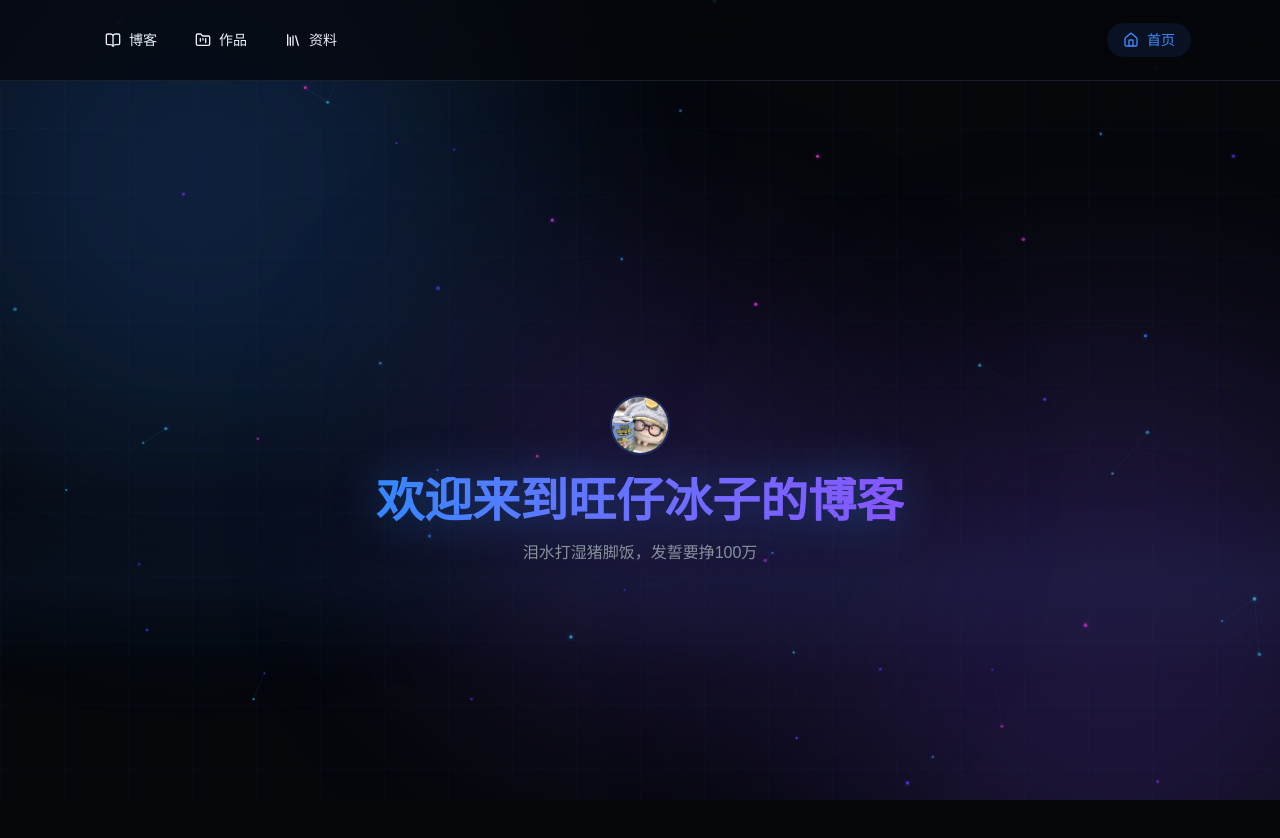
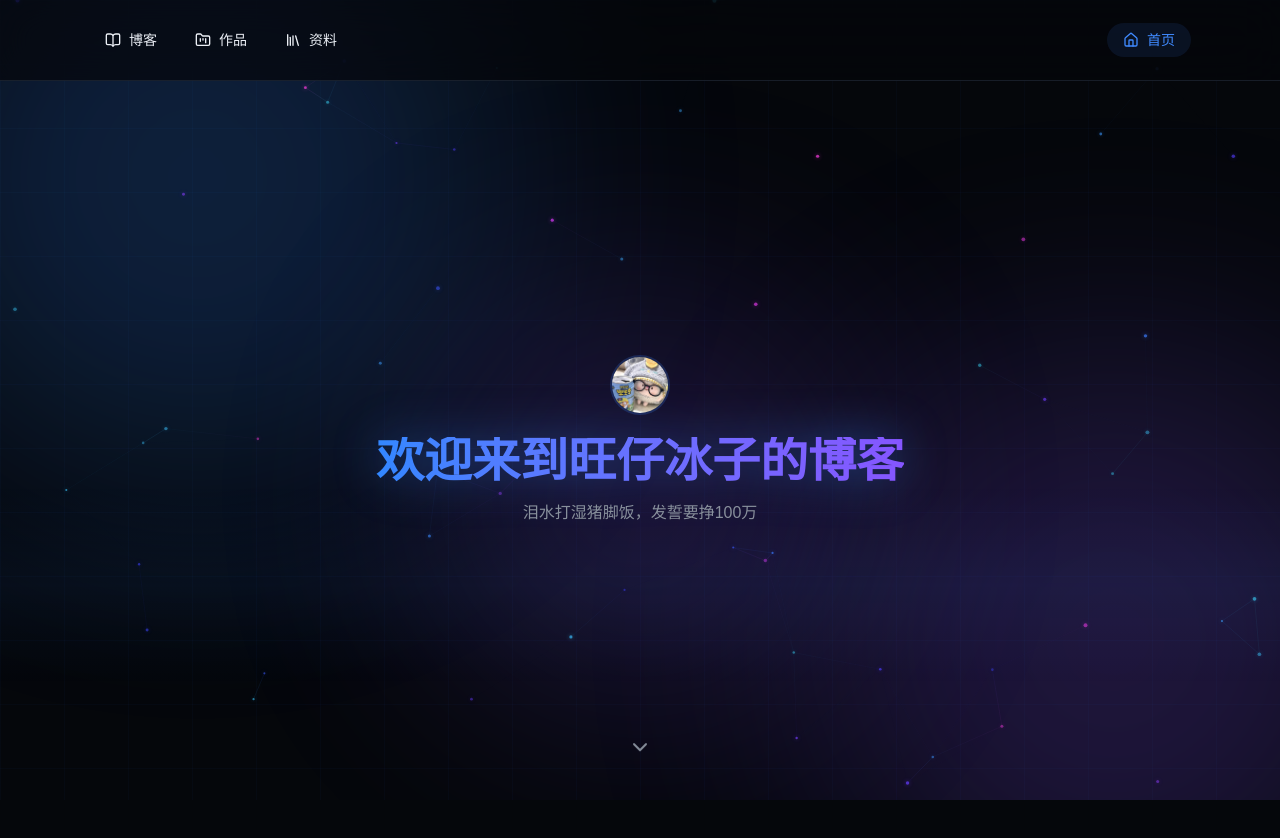
Before and after one commit to bsun9482-coder/bsun9482-coder.github.blog, a React (Vite) app: page / in a window 1280 px wide. Shown: the top 838 px of the page. After the commit the page ends 801 px from the top, so only its background shows below. Built offline with nearby package versions, Linux system fonts and the light colour scheme.

Commit message:
feat(home): 欢迎页支持下滑/按键/点击翻页进入博客

```diff
--- a/src/pages/home-page.tsx
+++ b/src/pages/home-page.tsx
@@ -1,17 +1,37 @@
-import { useEffect, useState } from "react"
+import { useCallback, useEffect, useRef, useState } from "react"
+import { ChevronDownIcon } from "lucide-react"
+import { useNavigate } from "react-router"
 
 import { Avatar, AvatarFallback, AvatarImage } from "@/components/ui/avatar"
 import { siteContent } from "@/config/site"
 import { useDocumentTitle } from "@/hooks/use-document-title"
+import { isEditableTarget } from "@/lib/dom"
 
 function prefersReducedMotion() {
   return window.matchMedia("(prefers-reduced-motion: reduce)").matches
 }
 
+/* 底部向下箭头的上下浮动循环动画；降级时停掉浮动（media query 见下方 style） */
+const CHEVRON_CSS = `
+@keyframes home-chevron-float {
+  0%, 100% { transform: translateY(0); }
+  50% { transform: translateY(10px); }
+}
+.home-chevron-float { animation: home-chevron-float 2.4s ease-in-out infinite; }
+@media (prefers-reduced-motion: reduce) {
+  .home-chevron-float { animation: none; }
+}
+`
+
 export function HomePage() {
   useDocumentTitle(siteContent.ui.header.home)
+  const navigate = useNavigate()
 
   const [visible, setVisible] = useState(prefersReducedMotion)
+  /* 翻页淡出：置 true 后整层 opacity → 0（300ms），过渡结束再 navigate。 */
+  const [leaving, setLeaving] = useState(false)
+  /* 只有一页、触发一次即跳转，用 ref 挡掉触控板惯性连发的后续 wheel / 连续按键 */
+  const navigatingRef = useRef(false)
 
   useEffect(() => {
     if (visible) return
@@ -29,6 +49,66 @@ export function HomePage() {
     }
   }, [visible])
 
+  const goProfile = useCallback(() => {
+    if (navigatingRef.current) return
+    navigatingRef.current = true
+
+    /* 降级：跳过淡出，直接跳转 */
+    if (prefersReducedMotion()) {
+      navigate("/profile")
+      return
+    }
+
+    setLeaving(true)
+    window.setTimeout(() => navigate("/profile"), 300)
+  }, [navigate])
+
+  /* 监听下滑翻页：滚轮向下 / 手机上滑 / 键盘向下。卸载时全部移除，
+     跳转后组件卸载，监听自然消失，不会重复 navigate。 */
+  useEffect(() => {
+    let touchStartY = 0
+
+    const onWheel = (event: WheelEvent) => {
+      if (event.deltaY <= 0) return
+      goProfile()
+    }
+
+    const onTouchStart = (event: TouchEvent) => {
+      touchStartY = event.touches[0]?.clientY ?? 0
+    }
+
+    const onTouchEnd = (event: TouchEvent) => {
+      const endY = event.changedTouches[0]?.clientY ?? 0
+      if (touchStartY - endY > 50) goProfile()
+    }
+
+    const onKeyDown = (event: KeyboardEvent) => {
+      if (
+        event.key !== "ArrowDown" &&
+        event.key !== " " &&
+        event.key !== "PageDown"
+      ) {
+        return
+      }
+      /* 长按连发 / 正在输入时让行 */
+      if (event.repeat || isEditableTarget(event.target)) return
+      event.preventDefault()
+      goProfile()
+    }
+
+    window.addEventListener("wheel", onWheel)
+    window.addEventListener("touchstart", onTouchStart, { passive: true })
+    window.addEventListener("touchend", onTouchEnd, { passive: true })
+    window.addEventListener("keydown", onKeyDown)
+
+    return () => {
+      window.removeEventListener("wheel", onWheel)
+      window.removeEventListener("touchstart", onTouchStart)
+      window.removeEventListener("touchend", onTouchEnd)
+      window.removeEventListener("keydown", onKeyDown)
+    }
+  }, [goProfile])
+
   /* 依次淡入：头像 0ms → 标题 200ms → 副标题 400ms，只动 opacity / transform。 */
   const rise = (delayMs: number) => ({
     opacity: visible ? 1 : 0,
@@ -37,7 +117,13 @@ export function HomePage() {
   })
 
   return (
-    <div className="relative flex min-h-svh flex-col items-center justify-center px-4 py-24 text-center">
+    <>
+      <style>{CHEVRON_CSS}</style>
+
+      <div
+        className="relative flex min-h-[calc(100svh-5rem)] flex-col items-center justify-center px-4 py-24 text-center"
+        style={{ opacity: leaving ? 0 : 1, transition: "opacity 300ms ease" }}
+      >
         {/*
           背景图占位：以后要放全屏插画时，把图放进 public/，再在这里加一层绝对定位的
           背景层，类名用 bg-cover bg-center 并把图片路径写进 background-image，然后在其上
@@ -69,6 +155,19 @@ export function HomePage() {
         <p className="mt-4 text-base text-muted-foreground" style={rise(400)}>
           {siteContent.ui.home.heroSubtitle}
         </p>
+
+        <button
+          aria-label="向下滚动进入博客"
+          className="absolute bottom-10 left-1/2 -translate-x-1/2 rounded-full p-2 text-muted-foreground transition-colors hover:text-foreground"
+          onClick={goProfile}
+          type="button"
+        >
+          <ChevronDownIcon
+            aria-hidden="true"
+            className="home-chevron-float size-6"
+          />
+        </button>
       </div>
+    </>
   )
 }
```
Lines whose indentation alone changed are shown as unchanged.
